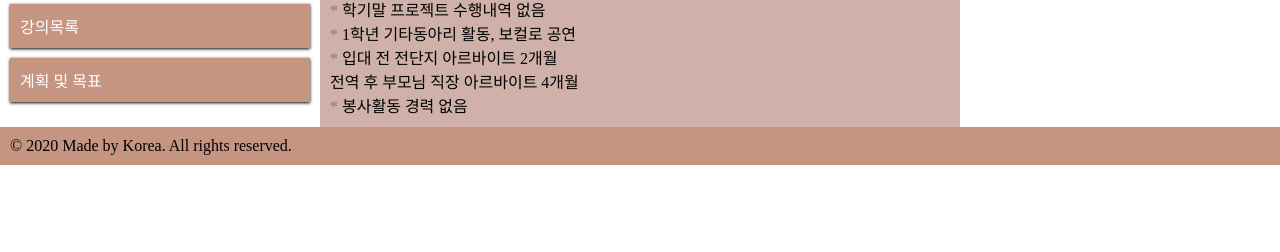
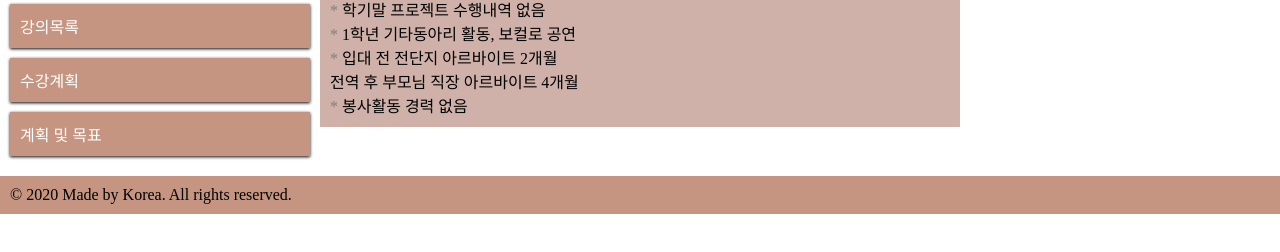
Before and after one commit to skyungmin/skyungmin.github.io, a plain HTML site: page ePacquire.html in a window 1280 px wide. Shown: the part 338-590 px from the top of the page. Drawn offline with Linux system fonts and the light colour scheme.

Commit message:
Update ePacquire.html

```diff
--- a/ePacquire.html
+++ b/ePacquire.html
@@ -12,8 +12,9 @@
     <ul>
       <li><a href="ePortfolio.html">메인메뉴</a></li>
       <li><a href="ePprofil.html">프로필</a></li>
-      <li><a href="curriculum.html">강의목록</a></li>
-      <li><a href="purpose.html">계획 및 목표</a></li>
+      <li><a href="ePcurriculum.html">강의목록</a></li>
+      <li><a href="ePcurriculum.html">수강계획</a></li>
+      <li><a href="ePpurpose.html">계획 및 목표</a></li>
     </ul>
   </nav>
   <section class="col-6 col-t-9">
```
